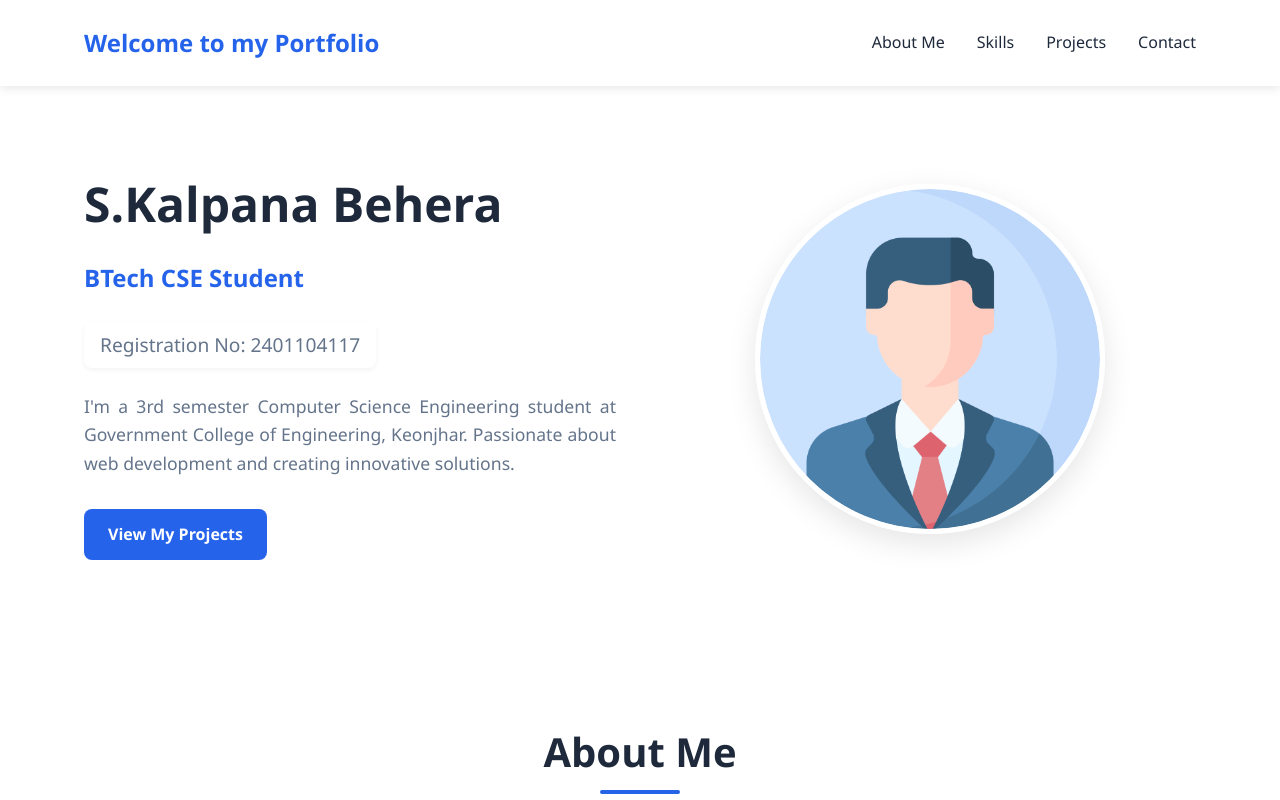
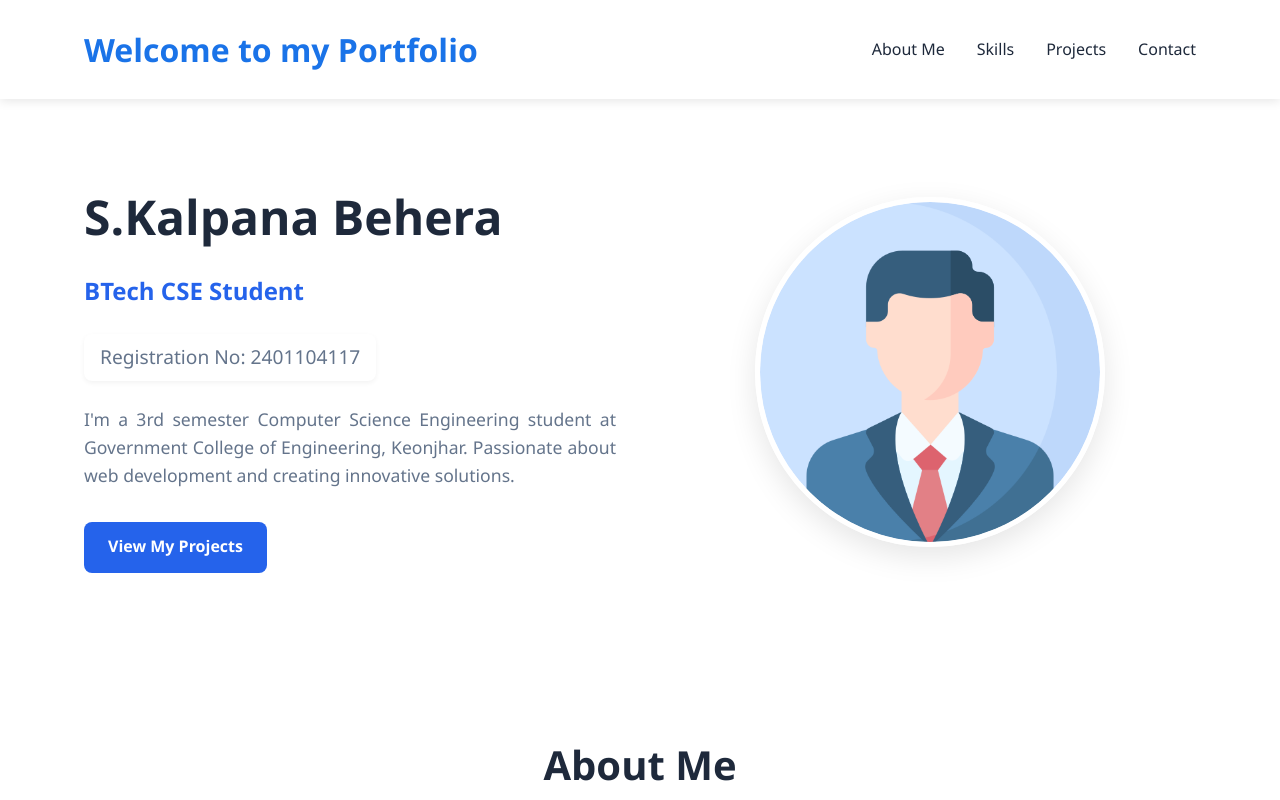
Before and after one commit to kalpana17behera/portfolio458, a plain HTML site: page index.html in a window 1280 px wide. Shown: the top 800 px of the page. Drawn offline with Linux system fonts and the light colour scheme.

Commit message:
Update index.css

```diff
--- a/index.css
+++ b/index.css
@@ -45,9 +45,11 @@
         }
 
         .logo {
-            font-size: 1.5rem;
+            font-size: 2rem;
             font-weight: 700;
-            color: var(--primary);
+            color: #1a73e8;
+                margin:0;
+
         }
 
         .nav-links {
```
